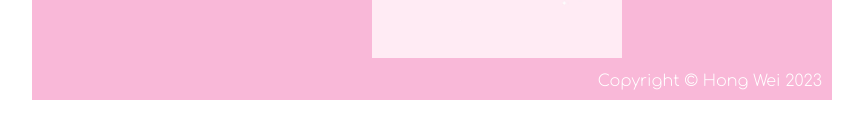
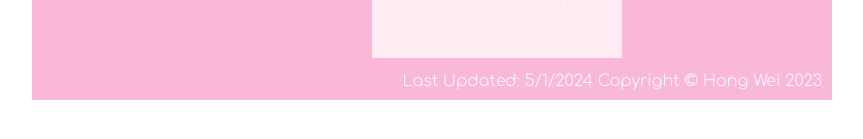
Before and after one commit to TheOneFluffer/digfabhongwei, a plain HTML site: page about.html in a window 1280 px wide. Shown: the part 501-640 px from the top of the page, without its empty margins (208-1071 px from the left). Drawn offline with Linux system fonts and the light colour scheme.

Commit message:
Update about.html

```diff
--- a/about.html
+++ b/about.html
@@ -40,7 +40,7 @@
                 </div>
             </div>
             <div id="footer">
-                Copyright &copy; Hong Wei 2023
+                Last Updated: 5/1/2024 Copyright &copy; Hong Wei 2023
             </div>
         </div>
     </body>
```
